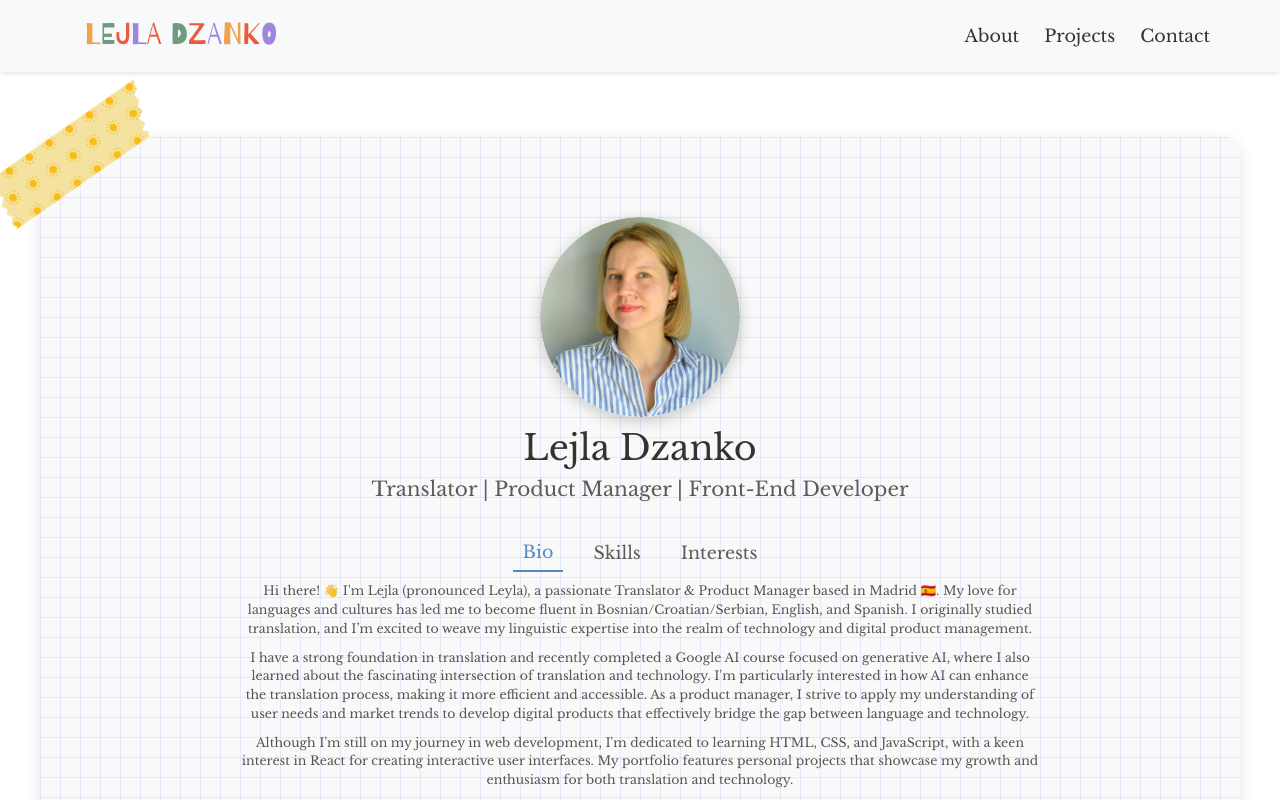
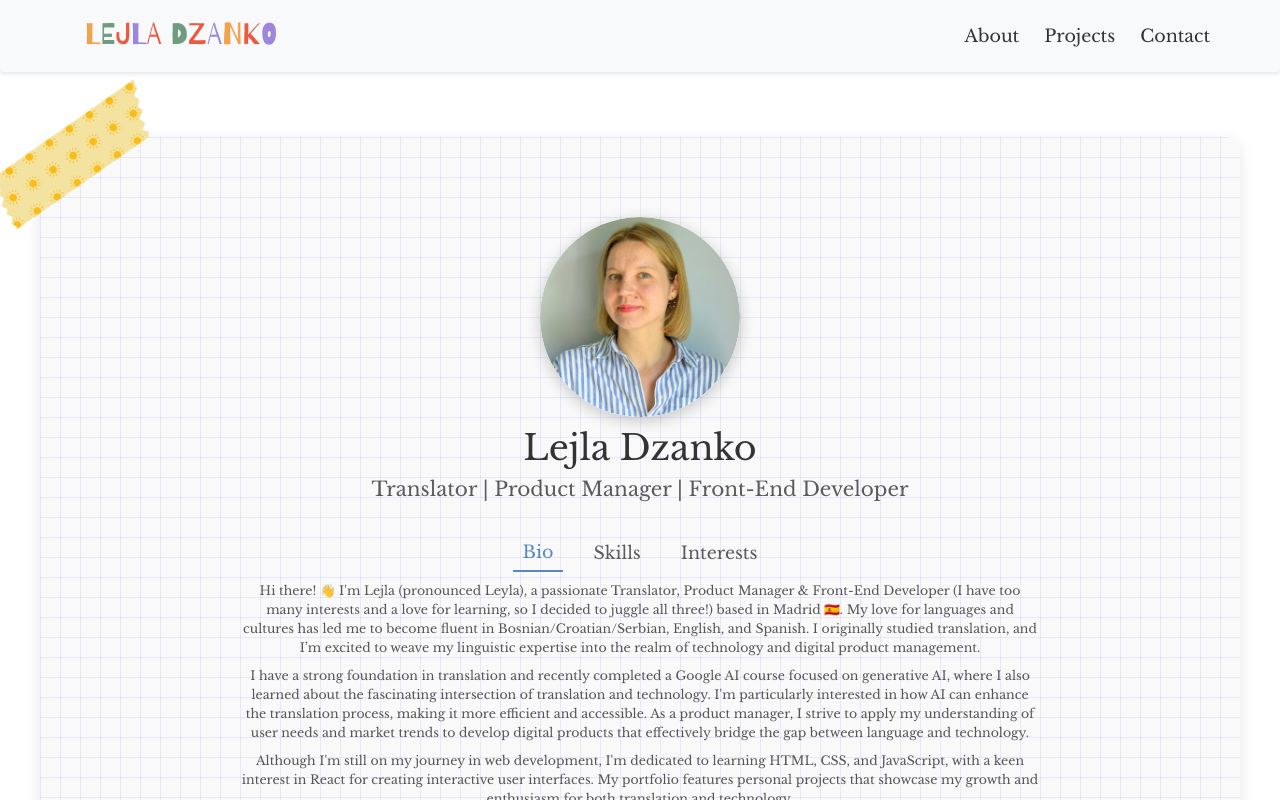
Before and after one commit to lejladzanko/lejla-portfolio-react, a React (Vite) app: page / in a window 1280 px wide. Shown: the top 800 px of the page. Built offline with nearby package versions, Linux system fonts and the light colour scheme.

Commit message:
bio changed, CV updated

```diff
--- a/src/components/About.jsx
+++ b/src/components/About.jsx
@@ -70,8 +70,7 @@ const About = () => {
             <div className="content">
               <p>
                 Hi there! 👋 I'm Lejla (pronounced Leyla), a passionate
-                Translator & Product Manager based in Madrid 🇪🇸. My
-                love for languages and cultures has led me to become fluent in
+                Translator, Product Manager & Front-End Developer (I have too many interests and a love for learning, so I decided to juggle all three!) based in Madrid 🇪🇸. My love for languages and cultures has led me to become fluent in
                 Bosnian/Croatian/Serbian, English, and Spanish. I originally
                 studied translation, and I’m excited to weave my linguistic
                 expertise into the realm of technology and digital product management.
@@ -148,7 +147,7 @@ const About = () => {
         <div className="btn-container">
           <button
             className="btn-download-cv"
-            onClick={() => window.open("/DzankoLejla-CV.pdf")}
+            onClick={() => window.open("/DzankoLejla_CV.pdf")}
           >
             Download CV
           </button>
```
Also changed, not shown: 2 other files (tests, documents, lock files or other folders).
